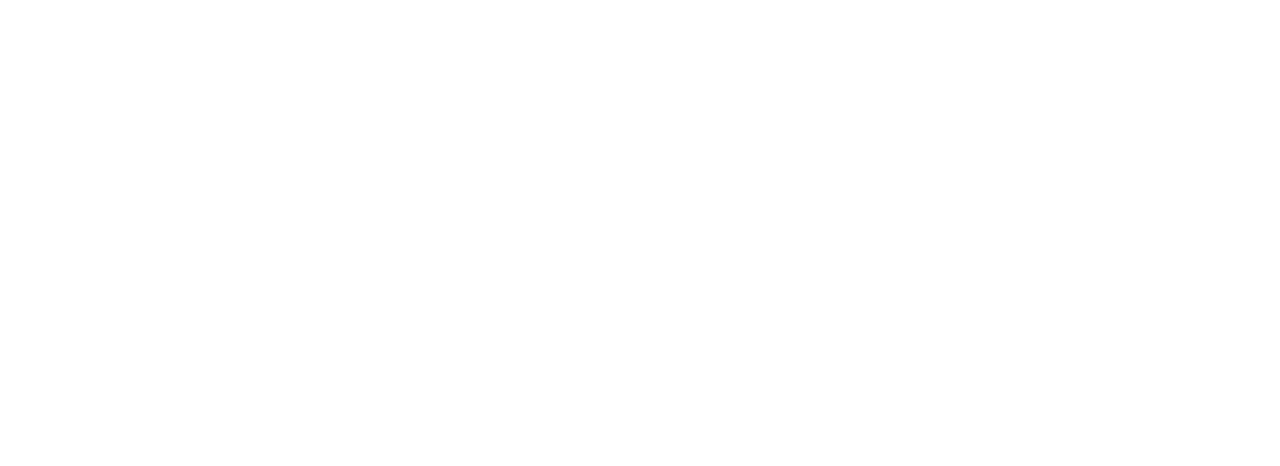
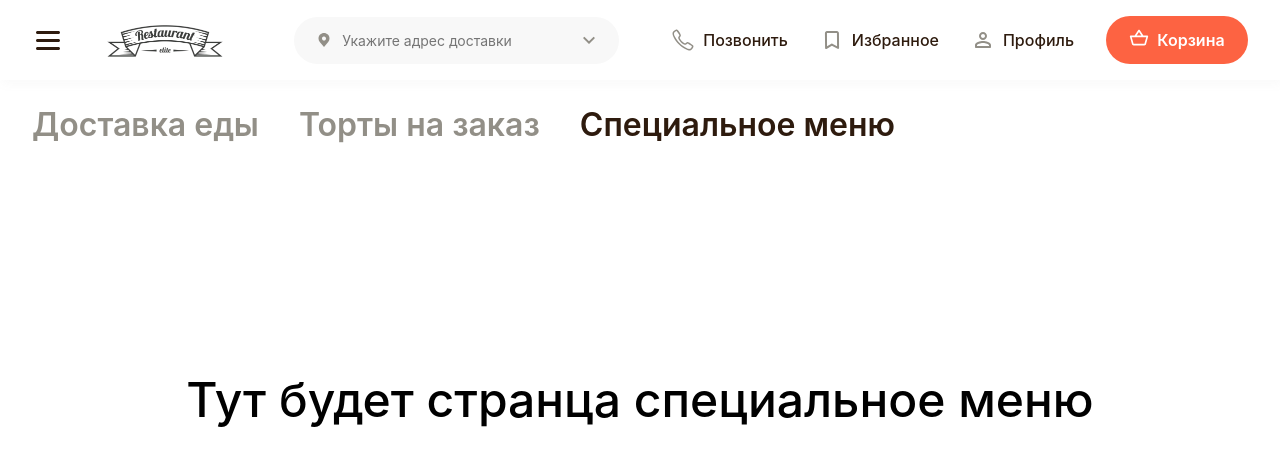
Before and after one commit to RomanAnurov/food-service, a React (Create React App) app: page /special-menu in a window 1280 px wide. Before the commit this address had no page. Shown: the top 466 px of the page. Built offline with nearby package versions, Linux system fonts and the light colour scheme.

Commit message:
fix: navigation menu

```diff
--- a/src/components/App/App.js
+++ b/src/components/App/App.js
@@ -3,11 +3,17 @@ import { useState, useEffect } from "react";
 import "./App.scss";
 import { Routes, Route, useNavigate } from "react-router-dom";
 import FoodDelivery from "../FoodDelivery/FoodDelivery";
+import Cakes from "../Cakes/Cakes";
+import SpecialMenu from "../SpecialMenu/SpecialMenu";
+
+
 function App() {
   return (
     <div className="page__content">
     <Routes>
       <Route path="/" element={<FoodDelivery />}/>
+      <Route path="/cakes" element={<Cakes />}/>
+      <Route path="/special-menu" element={<SpecialMenu />}/>
     </Routes>
     </div>
   );
--- /dev/null
+++ b/src/components/Cakes/Cakes.js
@@ -0,0 +1,15 @@
+import React from "react";
+import "./Cakes.scss";
+import Header from "../Header/Header";
+import Navigation from "../Navigation/Navigation";
+
+function Cakes() {
+  return (
+    <><Header />
+    <Navigation />
+    <p className="cakes">Здесь будут торты</p>
+    </>
+  )
+}
+
+export default Cakes;
--- /dev/null
+++ b/src/components/Cakes/Cakes.scss
@@ -0,0 +1,6 @@
+.cakes{
+  font-size: 48px;
+  font-weight: 500;
+  text-align: center;
+  margin: 30vh auto;
+}
--- a/src/components/FoodDelivery/FoodDelivery.js
+++ b/src/components/FoodDelivery/FoodDelivery.js
@@ -2,6 +2,7 @@ import React from "react";
 import "./FoodDelivery.scss";
 import "../Header/Header";
 import Header from "../Header/Header";
+import Navigation from "../Navigation/Navigation";
 
 function FoodDelivery(props) {
 
@@ -11,6 +12,7 @@ function FoodDelivery(props) {
   return (
     <section className="fooddelivery">
       <Header onBurgerPopup={onBurgerPopup} />
+      <Navigation />
 
 
     </section>
--- a/src/components/Header/Header.scss
+++ b/src/components/Header/Header.scss
@@ -2,6 +2,14 @@
   display: flex;
   align-items: center;
   padding: 16px 32px;
+  width: 100%;
+  min-height: 80px;
+  box-sizing: border-box;
+
+  box-shadow: 2px 4px 10px 0px #8282820D;
+
+
+
 
   &__burger {
     border: none;
--- /dev/null
+++ b/src/components/Navigation/Navigation.js
@@ -0,0 +1,19 @@
+import React from "react";
+import  "./Navigation.scss";
+import { NavLink } from 'react-router-dom';
+
+function Navigation() {
+
+  return (
+   <section className="navigation">
+    <nav className="navigation__container">
+    <NavLink to="/"  className={({isActive}) =>`navigation__link ${isActive ? "navigation__link_active" : ''}`} >Доставка еды</NavLink>
+    <NavLink to="/cakes"  className={({isActive}) =>`navigation__link ${isActive ? "navigation__link_active" : ''}`} >Торты на заказ</NavLink>
+    <NavLink to="/special-menu"  className={({isActive}) =>`navigation__link ${isActive ? "navigation__link_active" : ''}`} >Специальное меню</NavLink>
+    </nav>
+
+   </section>
+  )
+}
+
+export default Navigation;
--- /dev/null
+++ b/src/components/Navigation/Navigation.scss
@@ -0,0 +1,22 @@
+.navigation {
+  display: flex;
+  padding: 26px 32px 16px;
+  box-sizing: border-box;
+
+  &__link {
+    font-size: 32px;
+    font-weight: 600;
+    line-height: 1.2;
+    color: #928f87;
+    text-decoration: none;
+
+    &_active {
+      color: #2e1b0e;
+    }
+
+    &:nth-child(2) {
+      margin-left: 40px;
+      margin-right: 40px;
+    }
+  }
+}
--- /dev/null
+++ b/src/components/SpecialMenu/SpecialMenu.js
@@ -0,0 +1,16 @@
+import React from "react";
+import "./SpecialMenu.scss";
+import Header from "../Header/Header";
+import Navigation from "../Navigation/Navigation";
+
+function SpecialMenu() {
+  return (
+    <>
+      <Header />
+      <Navigation />
+      <p className="special-menu">Тут будет странца специальное меню</p>
+    </>
+  );
+}
+
+export default SpecialMenu;
--- /dev/null
+++ b/src/components/SpecialMenu/SpecialMenu.scss
@@ -0,0 +1,6 @@
+.special-menu{
+  font-size: 48px;
+  font-weight: 500;
+  text-align: center;
+  margin: 30vh auto;
+}
```
Also changed, not shown: src/components/HeaderInputAddress/HeaderInputAddress.scss (line endings or trailing spaces).
